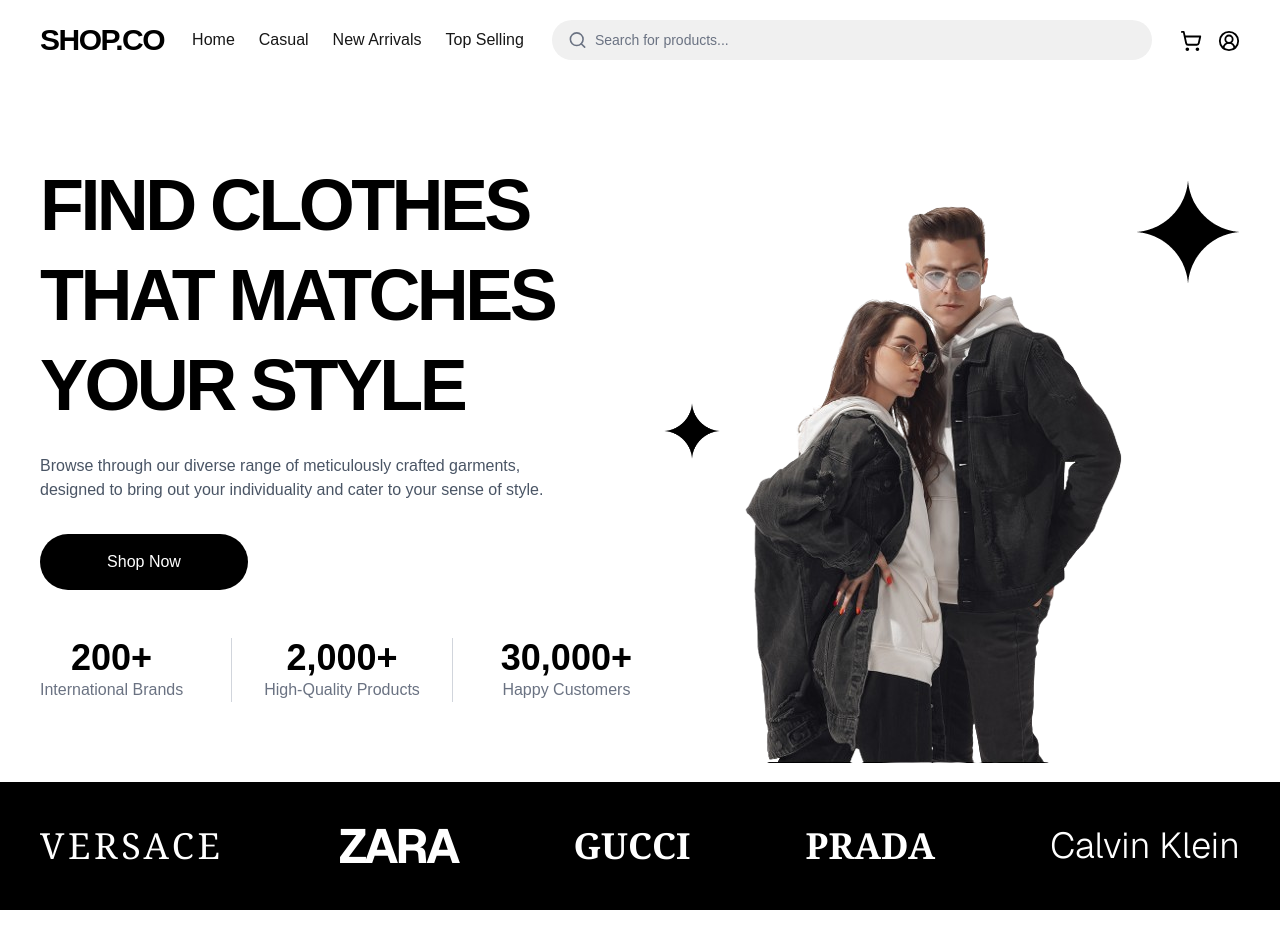
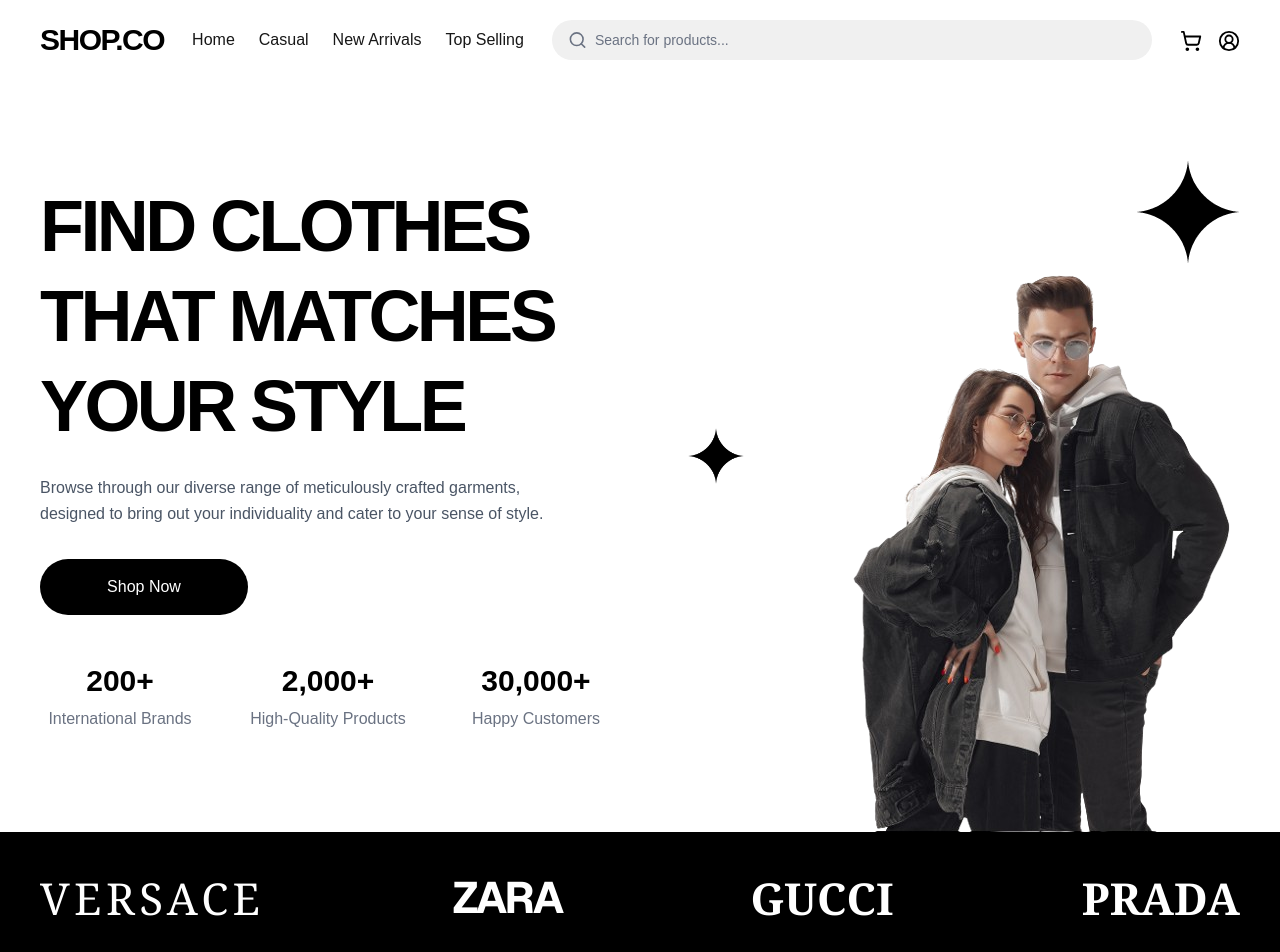
Before and after one commit to Saqibmsd/e_commerce, a Next.js app: page / in a window 1280 px wide. Shown: the top 952 px of the page. Built offline with nearby package versions, Linux system fonts and the light colour scheme.

Commit message:
add a madran menu and responcive on tab scrn

```diff
--- a/app/components/common/Header.jsx
+++ b/app/components/common/Header.jsx
@@ -1,6 +1,7 @@
 "use client";
 
 import React, { useState } from "react";
+import { ArrowRight, Instagram, Twitter, Facebook } from "lucide-react";
 import {
   Menu,
   X,
@@ -105,24 +106,78 @@
         </div>
       </div>
 
-      {/* Mobile Navigation Dropdown */}
       {isMenuOpen && (
-        <div className="md:hidden absolute top-16 left-0 w-full bg-white border-b border-gray-200 py-4 px-6 flex flex-col gap-4 font-medium animate-in slide-in-from-top-2">
-          {/* <a href="/shop" onClick={() => setIsMenuOpen(false)}>
-            Shop
-          </a> */}
-          <a href="/" onClick={() => setIsMenuOpen(false)}>
-            Home
-          </a>
-          <a href="/casual" onClick={() => setIsMenuOpen(false)}>
-            Casual
-          </a>
-          <a href="/topselling" onClick={() => setIsMenuOpen(false)}>
-            Top Selling
-          </a>
-          <a href="/newarrivals" onClick={() => setIsMenuOpen(false)}>
-            New Arrivals
-          </a>
+        <div className="fixed inset-0 z-50 md:hidden">
+          {/* 1. Blurred Backdrop Overlay */}
+          <div
+            className="absolute inset-0 bg-black/60 backdrop-blur-md animate-in fade-in duration-300"
+            onClick={() => setIsMenuOpen(false)}
+          />
+
+          {/* 2. Menu Content Card */}
+          <div className="absolute left-0 top-0 rounded-r-4xl border-rounded h-full w-[85%] bg-gray-900 py-8 px-6 shadow-2xl animate-in slide-in-from-left duration-500 ease-out flex flex-col">
+            {/* Close Button Header */}
+            <div className="flex justify-end mb-8">
+              <button
+                onClick={() => setIsMenuOpen(false)}
+                className="p-2 rounded-full bg-gray-300 hover:bg-gray-200 transition-colors"
+              >
+                <svg
+                  width="24"
+                  height="24"
+                  viewBox="0 0 24 24"
+                  fill="none"
+                  stroke="black"
+                  strokeWidth="2"
+                >
+                  <path d="M18 6L6 18M6 6l12 12" />
+                </svg>
+              </button>
+            </div>
+
+            {/* 3. Main Navigation Links */}
+            <nav className="flex flex-col gap-4">
+              {[
+                { name: "Home", href: "/" },
+                { name: "Casual", href: "/casual" },
+                { name: "Top Selling", href: "/topselling" },
+                { name: "New Arrivals", href: "/newarrivals" },
+              ].map((item, index) => (
+                <a
+                  key={item.name}
+                  href={item.href}
+                  onClick={() => setIsMenuOpen(false)}
+                  className="group flex items-center justify-between border-b border-gray-300 pb-2"
+                  style={{
+                    animationDelay: `${index * 75}ms`,
+                    animationFillMode: "both",
+                  }}
+                >
+                  <span className="text-2xl font-bold tracking-tight text-gray-300 group-hover:text-blue-600 transition-colors">
+                    {item.name}
+                  </span>
+                  <ArrowRight className=" -translate-x-4 group-hover:opacity-100 group-hover:translate-x-0 transition-all duration-300 text-gray-300" />
+                </a>
+              ))}
+            </nav>
+
+            {/* 4. Bottom Section (Socials & Contact) */}
+            <div className="mt-12">
+              <p className="text-xs uppercase tracking-widest text-gray-400 font-bold mb-6">
+                Follow Us
+              </p>
+              <div className="flex gap-4">
+                <Instagram className="w-6 h-6 text-gray-400 hover:text-pink-600 transition-colors cursor-pointer" />
+                <Twitter className="w-6 h-6 text-gray-400 hover:text-blue-400 transition-colors cursor-pointer" />
+                <Facebook className="w-6 h-6 text-gray-400 hover:text-blue-700 transition-colors cursor-pointer" />
+              </div>
+
+              <div className="mt-8 p-4 bg-gray-100 rounded-2xl">
+                <p className="text-sm font-medium text-gray-900">Need help?</p>
+                <p className="text-xs text-gray-500">support@yourbrand.com</p>
+              </div>
+            </div>
+          </div>
         </div>
       )}
     </header>
--- a/app/components/pages/home/Brands.jsx
+++ b/app/components/pages/home/Brands.jsx
@@ -2,44 +2,48 @@
 
 const Brands = () => {
   return (
-    <div className="bg-black w-full py-6 md:py-10">
+    <div className="bg-black w-full py-8 md:py-10">
       <div className="container mx-auto px-4 lg:px-10">
-        <div className="flex flex-wrap justify-center md:justify-between items-center gap-y-6 md:gap-x-8 lg:gap-x-12">
+        {/* Mobile: Grid with 2 columns, centered items.
+            Tablet (768px): Flex row with wrapping.
+            Desktop (1024px): Single spread-out row.
+        */}
+        <div className="xs grid grid-cols-4 gap-4 md:flex md:flex-nowrap items-center justify-center md:justify-between md:gap-x-8 lg:gap-x-12">
 
           {/* VERSACE */}
-          <div className="w-[45%] md:w-auto flex justify-center">
-             <h2 className="text-white text-2xl md:text-3xl lg:text-4xl font-serif tracking-widest">
+          <div className="flex justify-center">
+             <h2 className="text-white text-s md:text-3xl lg:text-[44px] font-serif tracking-widest">
                VERSACE
              </h2>
           </div>
 
           {/* ZARA */}
-          <div className="w-[45%] md:w-auto flex justify-center">
-            <h2 className="text-white text-3xl md:text-4xl lg:text-5xl font-sans font-bold tracking-tighter">
+          <div className="flex justify-center">
+            <h2 className="text-white text-s md:text-4xl lg:text-[44px] font-sans font-bold tracking-tighter">
               ZARA
             </h2>
           </div>
 
           {/* GUCCI */}
-          <div className="w-[45%] md:w-auto flex justify-center">
-            <h2 className="text-white text-2xl md:text-3xl lg:text-4xl font-serif font-semibold">
+          <div className="flex justify-center">
+            <h2 className="text-white text-s md:text-3xl lg:text-[44px] font-serif font-semibold">
               GUCCI
             </h2>
           </div>
 
           {/* PRADA */}
-          <div className="w-[45%] md:w-auto flex justify-center">
-            <h2 className="text-white text-2xl md:text-3xl lg:text-4xl font-serif font-black">
+          <div className="flex justify-center">
+            <h2 className="text-white text-s md:text-3xl lg:text-[44px] font-serif font-black">
               PRADA
             </h2>
           </div>
 
-          {/* Calvin Klein */}
-          <div className="w-full md:w-auto flex justify-center">
-            <h2 className="text-white text-2xl md:text-3xl lg:text-4xl font-sans font-light">
+          {/* Calvin Klein - Col-span-2 on mobile centers it alone on the 3rd row */}
+          {/* <div className="col-span-2 md:col-span-2 flex justify-center">
+            <h2 className="text-white text-2xl md:text-3xl lg:text-[44px] font-sans font-light">
               Calvin Klein
             </h2>
-          </div>
+          </div>} */}
 
         </div>
       </div>
--- a/app/components/pages/home/Hero.jsx
+++ b/app/components/pages/home/Hero.jsx
@@ -3,70 +3,77 @@
 
 const Hero = () => {
   return (
-    <section className="overflow-hidden">
-      <div className="container mx-auto px-4 lg:px-10 py-10 md:py-0 flex flex-col md:flex-row items-center">
+    <section className="overflow-hidden bg-white">
+      <div className="container mx-auto px-4 sm:px-6 md:px-8 lg:px-10 flex flex-col md:flex-row items-center gap-6 md:gap-8 lg:gap-12">
         {/* Left Content */}
-        <div className="w-full md:w-1/2 pt-10 md:pt-20 pb-10 md:pb-20">
-          <h1 className="text-4xl md:text-6xl lg:text-7xl font-black leading-tight mb-6 tracking-tighter text-black">
+        <div className="w-full md:w-1/2 pt-4 sm:pt-6 md:pt-8 lg:pt-20 pb-6 sm:pb-8 md:pb-12 lg:pb-20">
+          <h1 className="text-3xl sm:text-4xl md:text-5xl lg:text-7xl font-black leading-tight mb-4 sm:mb-5 md:mb-6 lg:mb-6 tracking-tighter text-black">
             FIND CLOTHES THAT MATCHES YOUR STYLE
           </h1>
-          <p className="text-gray-600 text-sm md:text-base mb-8 max-w-[540px]">
+          <p className="text-gray-600 text-xs sm:text-sm md:text-base lg:text-base mb-6 sm:mb-7 md:mb-8 lg:mb-8 max-w-[540px] leading-relaxed">
             Browse through our diverse range of meticulously crafted garments,
             designed to bring out your individuality and cater to your sense of
             style.
           </p>
           <Link href="/casual">
-            <button className="w-full md:w-52 bg-black text-white py-4 rounded-full font-medium cursor-pointer hover:bg-black/80 transition-all mb-10 md:mb-12">
+            <button className="w-full sm:w-auto md:w-52 bg-black text-white py-3 sm:py-3 md:py-3 lg:py-4 px-8 sm:px-10 md:px-12 rounded-full font-medium cursor-pointer hover:bg-black/80 transition-all mb-8 sm:mb-10 md:mb-12 lg:mb-12 text-sm sm:text-base">
               Shop Now
             </button>
           </Link>
+
           {/* Stats */}
-          <div className="flex flex-nowrap md:flex-wrap justify-between md:justify-start gap-4 md:gap-12">
+          <div className="grid grid-cols-3 md:grid-cols-3 gap-3 md:gap-6 lg:gap-12">
             <div className="text-center">
-              <h3 className="text-xl md:text-4xl font-bold text-black">200+</h3>
-              <p className="text-gray-500 text-xs md:text-base">
+              <h3 className="text-xl sm:text-2xl md:text-2xl lg:text-3xl font-bold text-black">200+</h3>
+              <p className="text-gray-500 text-xs sm:text-sm md:text-sm lg:text-base mt-1 sm:mt-2">
                 International Brands
               </p>
             </div>
 
-            <div className="text-center md:border-x md:border-gray-300 md:px-8">
-              <h3 className="text-xl md:text-4xl font-bold text-black">
+            <div className="text-center">
+              <h3 className="text-xl sm:text-2xl md:text-2xl lg:text-3xl font-bold text-black">
                 2,000+
               </h3>
-              <p className="text-gray-500 text-xs md:text-base">
+              <p className="text-gray-500 text-xs sm:text-sm md:text-sm lg:text-base mt-1 sm:mt-2">
                 High-Quality Products
               </p>
             </div>
 
             <div className="text-center">
-              <h3 className="text-xl md:text-4xl font-bold text-black">
+              <h3 className="text-xl sm:text-2xl md:text-2xl lg:text-3xl font-bold text-black">
                 30,000+
               </h3>
-              <p className="text-gray-500 text-xs md:text-base">
+              <p className="text-gray-500 text-xs sm:text-sm md:text-sm lg:text-base mt-1 sm:mt-2">
                 Happy Customers
               </p>
             </div>
           </div>
         </div>
-        <div className="w-full md:w-1/2 relative min-h-[448px] md:min-h-[663px]">
+
+        {/* Right Image Section */}
+        <div className="w-full md:w-1/2 relative flex items-end justify-center md:justify-end min-h-[350px] sm:min-h-[400px] md:min-h-[500px] lg:min-h-[752px] overflow-hidden">
+          {/* Hero Image */}
           <img
             src="/images/hero/hero.png"
             alt="Fashion Models"
-            className="absolute bottom-0 md:right-[18%] object-contain md:object-cover object-bottom z-10"
+            className="w-[85%] sm:w-[90%] md:w-[95%] lg:w-auto h-auto max-h-full object-contain md:object-cover z-10"
           />
 
-          <div className="absolute top-10 right-4 md:top-[80px] md:right-0 z-20">
+          {/* Right Star */}
+          <div className="absolute top-4 right-2 sm:top-6 md:top-8 lg:top-[80px] lg:right-0 z-20">
             <img
               src="/images/hero/Vector.png"
               alt="star icon"
-              className="w-[56px] h-[56px] md:w-[104px] md:h-[104px] object-contain"
+              className="w-10 h-10 sm:w-12 sm:h-12 md:w-16 md:h-16 lg:w-[104px] lg:h-[104px]"
             />
           </div>
-          <div className="absolute top-1/2 left-0 md:left-6 -translate-y-1/2 z-20">
+
+          {/* Left Star */}
+          <div className="absolute top-1/2 left-1 sm:left-2 md:left-4 lg:left-6 -translate-y-1/2 z-20">
             <img
               src="/images/hero/Vector.png"
               alt="star icon"
-              className="w-10 h-10 md:w-14 md:h-14 object-contain"
+              className="w-6 h-6 sm:w-8 sm:h-8 md:w-12 md:h-12 lg:w-14 lg:h-14"
             />
           </div>
         </div>
```
Also changed, not shown: app/components/pages/profile/profile.module.css (+38 -31 lines).
